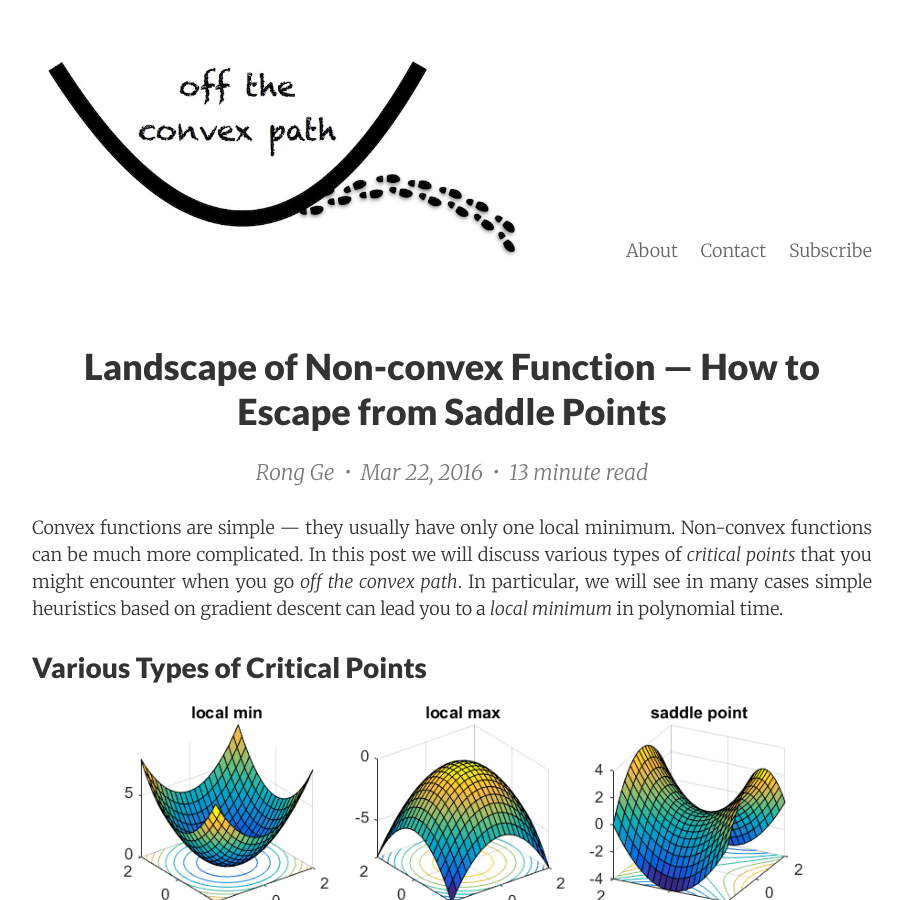
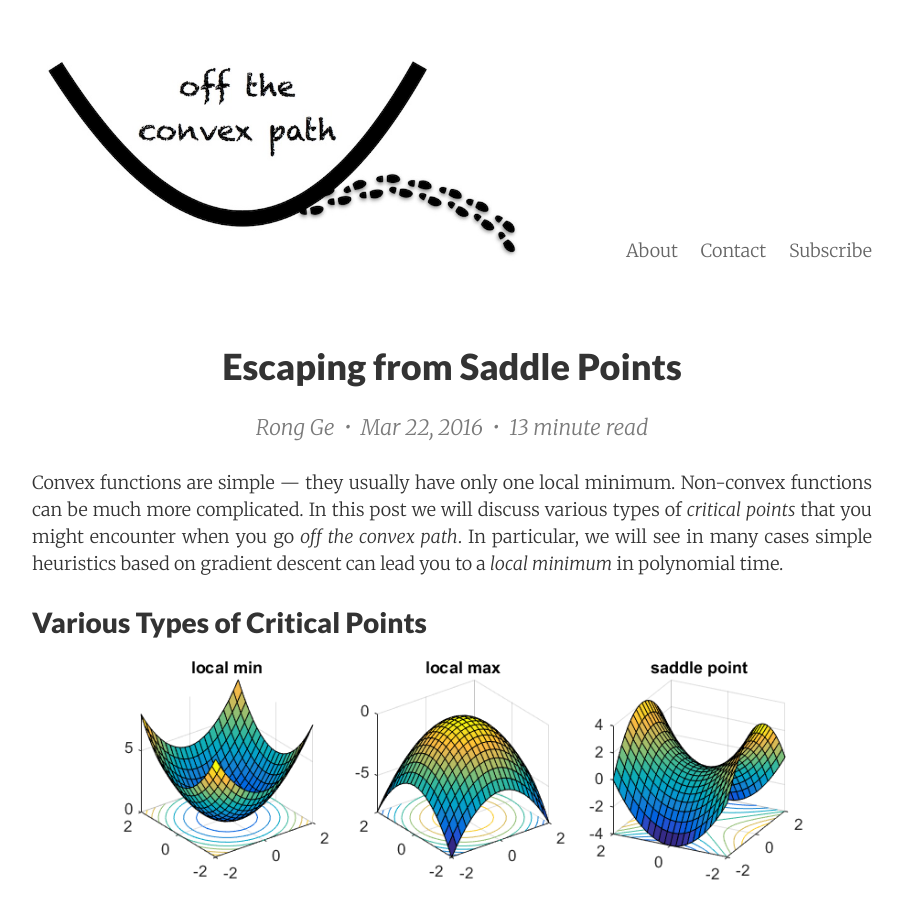
Before and after one commit to offconvex/offconvex.github.io, a Jekyll site: the page built from _posts/2016-03-22-saddlepoints.md, in a window 1280 px wide and 900 px high. Shown: the whole window, without its empty margins (188-1091 px from the left). Built offline with Jekyll 4.4.1, drawn with Linux system fonts in a browser that asks for light colours; nearby versions of some CDN libraries; formulas are drawn with MathJax 3; comment, search, counter and statistics services are not loaded.

Commit message:
Update 2016-03-22-saddlepoints.md

```diff
--- a/_posts/2016-03-22-saddlepoints.md
+++ b/_posts/2016-03-22-saddlepoints.md
@@ -1,6 +1,6 @@
 ---
 layout:     post
-title:      Landscape of Non-convex Function &mdash; How to Escape from Saddle Points
+title:      Escaping from Saddle Points
 date:       2016-03-22 9:00:00
 summary:    What are saddle points and how to escape them in nonconvex optimization.
 author:     Rong Ge
```
